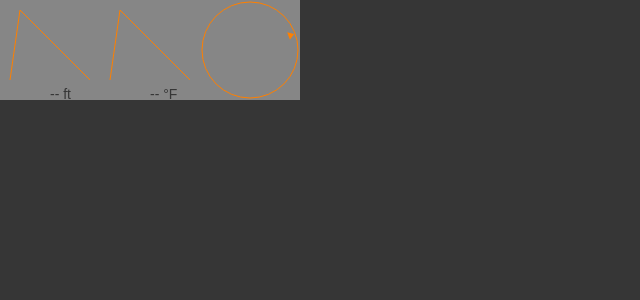
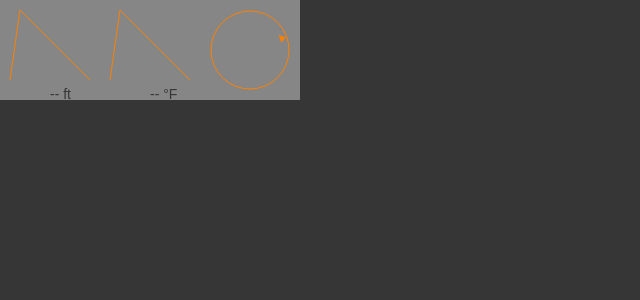
Before and after one commit to gizmo-cda/g2x-submarine-v2, a React (Create React App) app in the folder web-react/: page / in a window 1280 px wide. Shown: the top 300 px of the page, without its empty margins (0-640 px from the left). Built offline with nearby package versions, Linux system fonts and the light colour scheme.

Commit message:
Parameterize compass drawing to make it resizeable

```diff
--- a/web-react/src/components/Compass.js
+++ b/web-react/src/components/Compass.js
@@ -3,19 +3,29 @@ import Background from './Background'
 
 class Compass extends React.Component {
     static defaultProps = {
+        width: 100,
+        height: 100,
         color: "rgb(255, 128, 0)"
     };
 
     render() {
-        let color = this.props.color;
+        let padding     = 20,
+            width       = this.props.width,
+            height      = this.props.height,
+            half_width  = width * 0.5,
+            half_height = height * 0.5,
+            origin      = `translate(${half_width}, ${half_height})`,
+            radius      = (Math.min(width, height) - padding) * 0.5 - 1,
+            color       = this.props.color,
+            offset      = `translate(${radius - 6 - 1}, 0)`;
 
         return (
-            <svg width={100} height={100}>
+            <svg width={width} height={height}>
                 <Background />
-                <g transform="translate(50,50)">
-                    <circle r={48} stroke={color} strokeWidth={1} fill="none"/>
+                <g transform={origin}>
+                    <circle r={radius} stroke={color} strokeWidth={1} fill="none"/>
                     <g transform={this.props.direction}>
-                        <g transform="translate(41, 0)">
+                        <g transform={offset}>
                             <polygon points="6,0 0,4 0,-4" fill={color}/>
                         </g>
                     </g>
```
